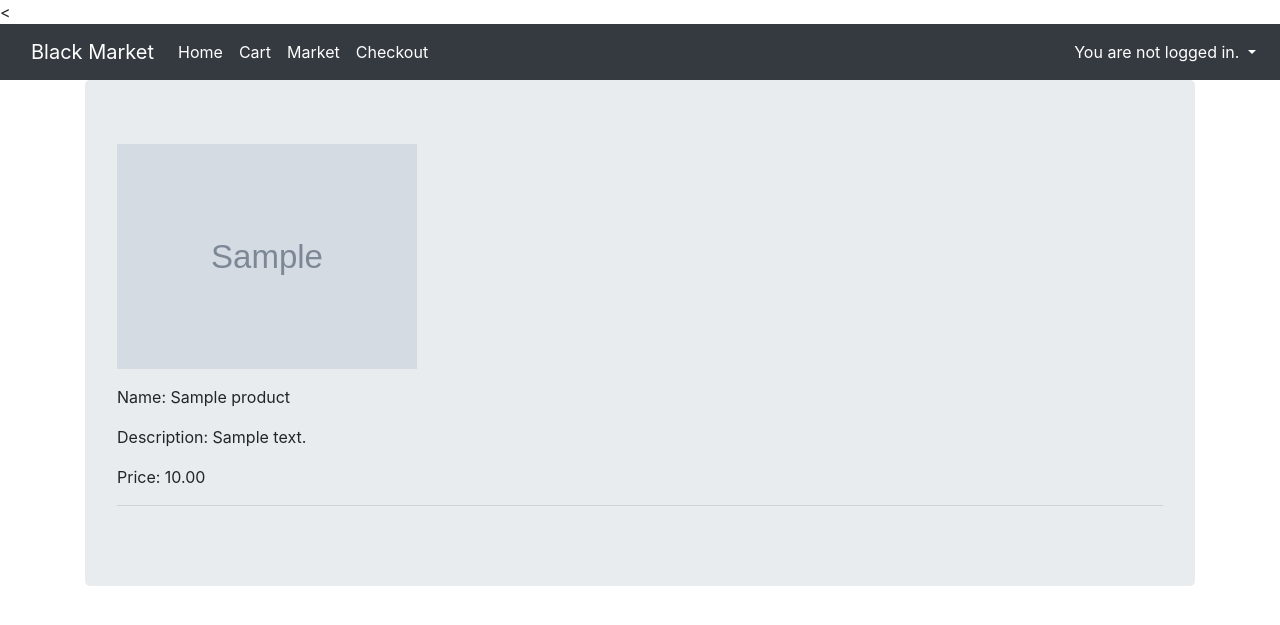
After one commit to KlapePex/BlackMarket, a Django app: page /market/1 in a window 1280 px wide. The commit adds this page. Shown: the top 625 px of the page. Run offline with Django 3.2, Linux system fonts and the light colour scheme; tables that the repository leaves empty hold one stand-in row (values such as "Sample post"); grey boxes marked "Sample" are stand-in pictures; some libraries are stand-ins or nearby versions.

Commit message:
add views and fix product db

```diff
--- a/blackmarket/market/models.py
+++ b/blackmarket/market/models.py
@@ -30,13 +30,14 @@ class Category(models.Model):
 
 
 class Product(models.Model):
-    name = models.CharField(max_length=200)
+    name = models.CharField(max_length=202)
     details = RichTextField(blank=True, null=True)
     price = models.DecimalField(max_digits=6, decimal_places=2)
     discount = models.DecimalField(max_digits=6, decimal_places=2, null=True, blank=True)
     date_posted = models.DateField(default=timezone.now)
     category = models.ForeignKey(Category, on_delete=models.SET_NULL, null=True)
     available = models.BooleanField(default=False, null=True, blank=True)
+    cover = models.URLField(max_length=250, null=True, blank=True)
 
     def __str__(self):
         return self.name
--- a/blackmarket/market/templates/market/base.html
+++ b/blackmarket/market/templates/market/base.html
@@ -1,56 +1,80 @@
 <html lang="en">
 {% load static %}
+<html {% if LANGUAGE_CODE %}lang="{{ LANGUAGE_CODE }}"{% endif %}>
+
   <head>
-    <meta charset="UTF-8">
-    <meta http-equiv="X-UA-Compatible" content="IE=edge">
-    <meta name="viewport" content="width=device-width, initial-scale=1.0">
+    <meta charset="utf-8">
+    <meta name="viewport" content="width=device-width, initial-scale=1">
+    <title>BlackMarket</title>
+    <link rel="stylesheet" href="https://stackpath.bootstrapcdn.com/bootstrap/4.2.1/css/bootstrap.min.css" integrity="sha384-GJzZqFGwb1QTTN6wy59ffF1BuGJpLSa9DkKMp0DgiMDm4iYMj70gZWKYbI706tWS" crossorigin="anonymous">
+    <script src="https://code.jquery.com/jquery-3.3.1.slim.min.js" integrity="sha384-q8i/X+965DzO0rT7abK41JStQIAqVgRVzpbzo5smXKp4YfRvH+8abtTE1Pi6jizo" crossorigin="anonymous"></script>
+    <script src="https://cdnjs.cloudflare.com/ajax/libs/popper.js/1.14.6/umd/popper.min.js" integrity="sha384-wHAiFfRlMFy6i5SRaxvfOCifBUQy1xHdJ/yoi7FRNXMRBu5WHdZYu1hA6ZOblgut" crossorigin="anonymous"></script>
+    <script src="https://stackpath.bootstrapcdn.com/bootstrap/4.2.1/js/bootstrap.min.js" integrity="sha384-B0UglyR+jN6CkvvICOB2joaf5I4l3gm9GU6Hc1og6Ls7i6U/mkkaduKaBhlAXv9k" crossorigin="anonymous"></script>
+    <!-- Bootstrap Font Icon CSS -->
+    <link rel="stylesheet" href="https://cdn.jsdelivr.net/npm/bootstrap-icons@1.5.0/font/bootstrap-icons.css">
 
-    <title>BlackMarket</title>
+
+
     <<link href="{% static 'css/style.css' %}" rel="stylesheet">
 
 </head>
   <body>
+    <nav class="navbar navbar-expand-lg navbar-dark bg-dark">
+      <div class="container fixed">
+        <a class="navbar-brand" href="/">Black Market</a>
+        <button class="navbar-toggler" type="button" data-toggle="collapse" data-target="#navbarNavAltMarkup">
+          <span class="navbar-toggler-icon"></span>
+        </button>
 
-    {% if user.is_authenticated %}
-        <div class="wraper">
-            <div class="sidebar">
-                <h1>Black Market</h1>
-                    <a href="#"> Welcome {{ user.username }}</a>
-                    <a href="{% url 'main' %}">Home</a>
-                    <a href="#About">About Us</a>
-                    <a href="#Contacts">Contacts</a>
-                    <a href="{% url 'logout' %}">Log out</a>
-                    <a href="#">Enter Market</a>
-
+          <div class="collapse navbar-collapse" id="navbarNavAltMarkup">
+          <div class="navbar-nav">
+            <a class="nav-item nav-link active" href="/">
+              Home
+            </a>
+            <a class="nav-item nav-link active" href="/cart">
+              Cart
+            </a>
+            <a class="nav-item nav-link active" href="{% url 'market' %}">
+              Market
+            </a>
+            <a class="nav-item nav-link active" href="{% url 'checkout' %}">
+              Checkout
+            </a>
+          </div>
+        </div>
       </div>
 
+      <div class="navbar-nav ml-auto">
 
-            <div class="topbar"> Home <form style="display: inline; right: 10px; position: fixed; " > Search <input type="text" id="search"> </form></div>
-            <div class="infobar"> Info Bar</div>
-
+        <div class="nav-item dropdown">
+    {% if user.is_authenticated %}
+      <a class="nav-link active dropdown-toggle" href="#" data-toggle="dropdown">
+        {% if user.first_name %}Hello, {{ user.first_name }}!
+        {% else %}Hello, {{ user.username }}!{% endif %}
+      </a>
+      <div class="dropdown-menu dropdown-menu-right">
+        {% if  user.profile %}
+          <a class="dropdown-item text-right" href="{% url 'detail_profile' user.profile.id  %}">Profile</a>
+        {% endif %}
+        <a class="dropdown-item text-right" href="{% url 'logout' %}">Logout</a>
+        <a class="dropdown-item text-right" href="{% url 'password_change' %}">Change password</a>
       </div>
     {% else %}
-        <div class="wraper">
-            <div class="sidebar">
-                <h1>Black Market</h1>
-
-                    <a href="{% url 'main' %}">Home</a>
-                    <a href="#About">About Us</a>
-                    <a href="#Contacts">Contacts</a>
-                    <a href="{% url 'register' %}">Sign Up</a>
-                    <a href="{% url 'login' %}">Sign In</a>
-                    <a href="#SignIn">Enter Market</a>
-
-            </div>
-
-
-            <div class="topbar"> Home <form style="display: inline; right: 10px; position: fixed; " > Search <input type="text" id="search"> </form></div>
-            <div class="infobar"> Info Bar</div>
-
+      <a class="nav-link active dropdown-toggle" href="#" data-toggle="dropdown">
+        You are not logged in.
+      </a>
+      <div class="dropdown-menu dropdown-menu-right">
+        <a class="dropdown-item text-right" href="{% url 'login' %}">Login</a>
+        <a class="dropdown-item text-right" href="{% url 'register' %}">Sign up</a>
       </div>
     {% endif %}
-
-    {% block content %}
-    {% endblock %}
+  </div>
+       </div>
+    </nav>
+    <div class="container">
+      <div class="jumbotron">
+        {% block content %}{% endblock %}
+      </div>
+    </div>
   </body>
 </html>
--- /dev/null
+++ b/blackmarket/market/templates/market/detail_product.html
@@ -0,0 +1,19 @@
+{% extends "market/base.html" %}
+{% block content %}
+{% if product.cover %}
+    <p> <img src="{{ product.cover}}" width="300" height=auto></p>
+{% endif %}
+<p>Name: {{product.name}}</p>
+<p>Description: {{product.details}}</p>
+<p>Price: {{product.price}} </p>
+
+
+<hr>
+
+{% if perms.market.change_product %}
+    <p>Click <a href="{% url 'update_product' product.id %}">here</a> to update this product</p>
+{% endif %}
+{% if perms.market.delete_product %}
+    <p>Click <a href="{% url 'delete_product' product.id %}">here</a> to delete this product</p>
+{% endif %}
+{% endblock %}
--- a/blackmarket/market/urls.py
+++ b/blackmarket/market/urls.py
@@ -1,12 +1,16 @@
 from django.urls import path
 from . import views
-from .views import UserRegisterView
+from .views import UserRegisterView, CreateProduct, UpdateProduct, DetailProduct, DeleteProduct, ProductList
 
 urlpatterns = [
 
     path('', views.main, name="main"),
     path('cart/', views.cart, name="cart"),
     path('checkout/', views.checkout, name="checkout"),
-    path('market/', views.market, name="market"),
+    path('market/', ProductList.as_view(), name="market"),
     path('register/', UserRegisterView.as_view(), name='register'),
+    path('market/create', CreateProduct.as_view(),  name='create_product'),
+    path('market/<int:pk>', DetailProduct.as_view(),  name='detail_product'),
+    path('market/<int:pk>/update', UpdateProduct.as_view(),  name='update_product'),
+    path('market/<int:pk>/delete', DeleteProduct.as_view(),  name='delete_product'),
 ]
--- a/blackmarket/market/views.py
+++ b/blackmarket/market/views.py
@@ -1,7 +1,10 @@
 from django.shortcuts import render
-from django.views.generic import CreateView
+from django.views.generic import CreateView, ListView, DetailView, UpdateView, DeleteView
 from django.urls import reverse_lazy
 from .forms import RegistrationForm
+from .models import Product, Category, Profile
+from django.contrib.auth.mixins import PermissionRequiredMixin
+from django.db.models import Q
 
 
 class UserRegisterView(CreateView):
@@ -9,6 +12,12 @@ class UserRegisterView(CreateView):
     template_name = 'registration/register.html'
     success_url = reverse_lazy('login')
 
+class DeleteProduct(PermissionRequiredMixin, DeleteView):
+    template_name = 'delete_product.html'
+    model = Product
+    context_object_name = 'product'
+    success_url = reverse_lazy('products')
+    permission_required = 'market.delete_product'
 
 def cart(request):
     context = {}
@@ -20,11 +29,48 @@ def checkout(request):
     return render(request, 'market/checkout.html', context)
 
 
-def market(request):
-    context = {}
-    return render(request, 'market/checkout.html', context)
+class ProductList(ListView):
+    template_name = 'market/market.html'
+    model = Product
+    context_object_name = 'products'
+    def get_queryset(self):
+        search = self.request.GET.get('search', None)
+
+        if search:
+            queryset = Product.objects.filter(name__contains=search)
+            queryset = Product.objects.filter(Q(name__contains=search) | Q(category__name__contains=search))
+        else:
+            queryset = Product.objects.all()
+
+        return queryset
 
 
 def main(request):
     context = {}
     return render(request, 'market/main.html', context)
+
+class CreateProduct(PermissionRequiredMixin, CreateView):
+    template_name = 'market/create_product.html'
+    model = Product
+    success_url = reverse_lazy('product')
+    fields = '__all__'
+    permission_required = 'market.add_product'
+
+class DetailProduct(DetailView):
+    template_name = 'market/detail_product.html'
+    model = Product
+    context_object_name = 'product'
+
+class UpdateProduct(PermissionRequiredMixin, UpdateView):
+    template_name = 'market/update_product.html'
+    model = Product
+    success_url = reverse_lazy('product')
+    fields = '__all__'
+    context_object_name = 'product'
+    permission_required = 'market.change_product'
+
+
+class DetailProfile(DetailView):
+    template_name = 'market/detail_profile.html'
+    model = Profile
+    context_object_name = 'profile'
```
Also changed, not shown: blackmarket/market/templates/market/create_product.html (added, +13 -0 lines), blackmarket/market/templates/market/delete_product.html (added, +13 -0 lines), blackmarket/market/templates/market/detail_profile.html (added, +23 -0 lines), blackmarket/market/templates/market/market.html (+58 -9 lines), blackmarket/market/templates/market/update_product.html (added, +14 -0 lines). Lines whose indentation alone changed are shown as unchanged.
